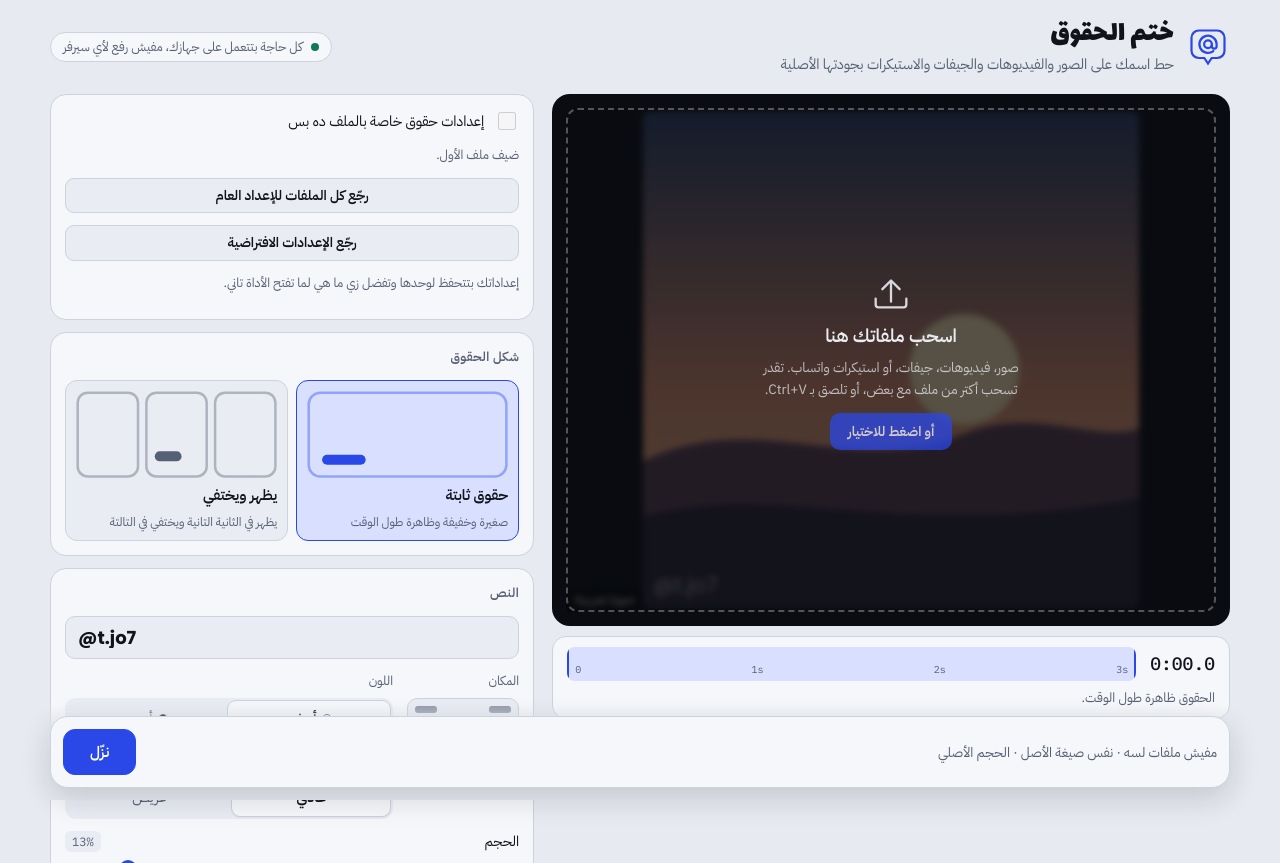
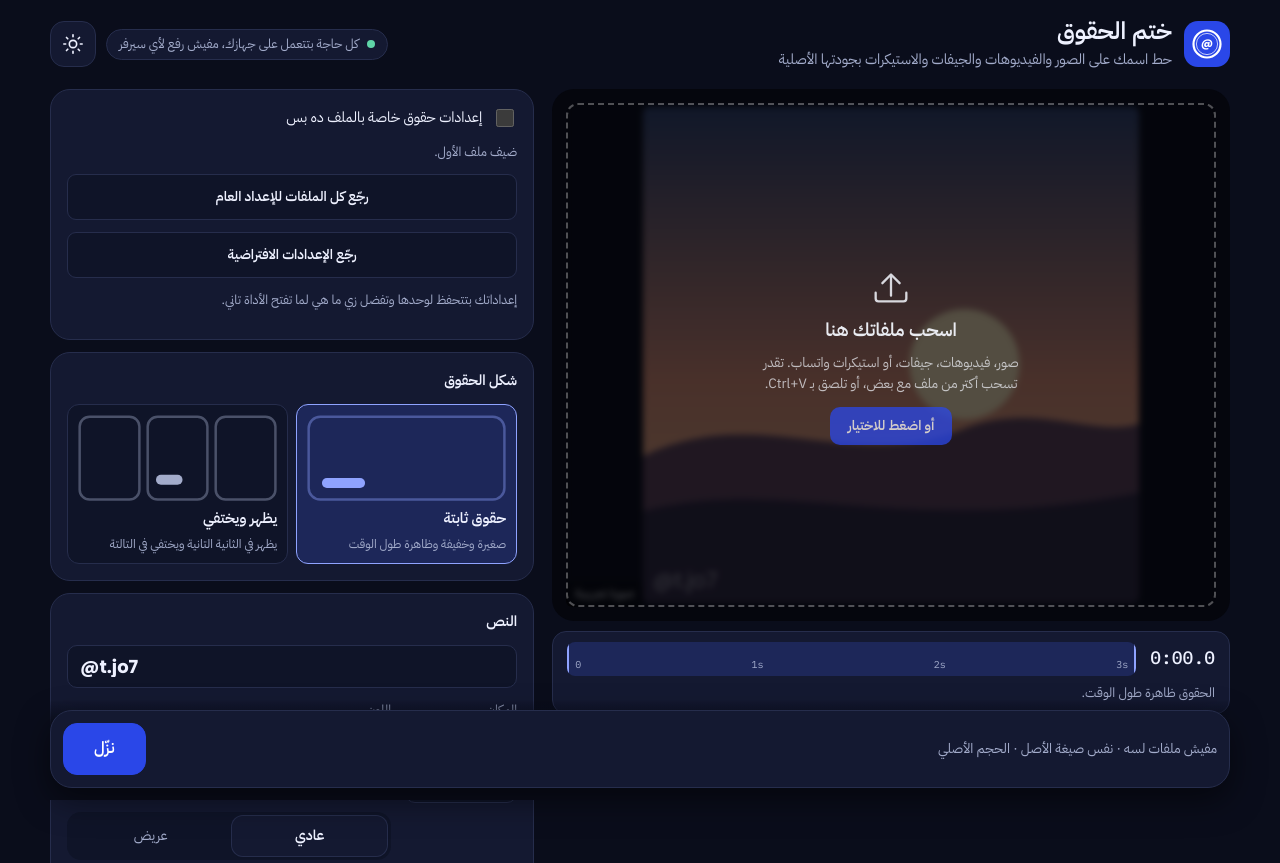
Before and after one commit to Deeper1deep/tjo7-stamp-app, a website: page www/index.html in a window 1280 px wide. Shown: the top 863 px of the page. Drawn offline with Linux system fonts and the light colour scheme.

Commit message:
New look: dark theme by default with a toggle, new app icon, @Deeper credit footer
- Refined UI (new palette, rounder cards, bigger touch targets)
- Dark theme is the default; the sun/moon button switches and remembers the choice
- New launcher icon: dark tile with a blue circular @ t.jo7 stamp
- Footer credit @Deeper (centered, at the very bottom) opens the owner's WhatsApp chat

Co-Authored-By: Claude Sonnet 5.5 <noreply@anthropic.com>
Claude-Session: https://claude.ai/code/session_016JH51oJqj1AfXQnoNBzy3f

```diff
--- a/www/index.html
+++ b/www/index.html
@@ -3,35 +3,31 @@
 <style>
 /* Layout: preview stage + timeline + filmstrip on one side, setting cards on the other, one docked action bar at the bottom. Stacks to one column on phones. */
 :root {
-  --bg: #e7eaf0;
-  --panel: #f6f7fa;
-  --panel2: #e9ecf3;
-  --fg: #10131a;
-  --muted: #566074;
-  --line: #ccd2de;
+  --bg: #f3f5fb;
+  --panel: #ffffff;
+  --panel2: #eef1f9;
+  --fg: #0e1330;
+  --muted: #5b6482;
+  --line: #dde2f0;
   --accent: #2a47e8;
   --accent-fg: #ffffff;
-  --accent-soft: #d9e0ff;
+  --accent-soft: #e9edff;
+  --btn: #2a47e8;
+  --btn-fg: #ffffff;
   --ok: #0f7a57;
   --warn: #9a5b00;
   --stage: #0a0c11;
   --stage-fg: #e9ebf1;
-  --shadow: 0 10px 30px rgba(16, 19, 26, .16);
+  --shadow: 0 10px 30px rgba(14, 19, 48, .14);
   --font-ui: "IBM Plex Sans Arabic", "Segoe UI", Tahoma, system-ui, sans-serif;
-  --font-display: "Lalezar", "IBM Plex Sans Arabic", "Segoe UI", system-ui, sans-serif;
+  --font-display: "IBM Plex Sans Arabic", "Segoe UI", system-ui, sans-serif;
   --font-mono: "IBM Plex Mono", ui-monospace, "SFMono-Regular", Menlo, Consolas, monospace;
 }
-@media (prefers-color-scheme: dark) {
-  :root:not([data-theme="light"]) {
-    --bg: #0c0e13; --panel: #141720; --panel2: #1c202b; --fg: #eef0f6; --muted: #98a2b8; --line: #272c39;
-    --accent: #8ea3ff; --accent-fg: #0a0f33; --accent-soft: #1d264f; --ok: #4fcaa1; --warn: #efb45c;
-    --stage: #05060a; --stage-fg: #e9ebf1; --shadow: 0 10px 30px rgba(0, 0, 0, .5); color-scheme: dark;
-  }
-}
 :root[data-theme="dark"] {
-  --bg: #0c0e13; --panel: #141720; --panel2: #1c202b; --fg: #eef0f6; --muted: #98a2b8; --line: #272c39;
-  --accent: #8ea3ff; --accent-fg: #0a0f33; --accent-soft: #1d264f; --ok: #4fcaa1; --warn: #efb45c;
-  --stage: #05060a; --stage-fg: #e9ebf1; --shadow: 0 10px 30px rgba(0, 0, 0, .5); color-scheme: dark;
+  --bg: #0a0d1b; --panel: #141931; --panel2: #0f1428; --fg: #eef1ff; --muted: #a3accb; --line: #262d4c;
+  --accent: #8fa3ff; --accent-fg: #0a0f33; --accent-soft: #1d2759; --btn: #2a47e8; --btn-fg: #ffffff;
+  --ok: #5fd6a8; --warn: #f2bd69;
+  --stage: #05060d; --stage-fg: #e9ebf1; --shadow: 0 12px 32px rgba(0, 0, 0, .5); color-scheme: dark;
 }
 [hidden] { display: none !important; }
 * { box-sizing: border-box; }
@@ -50,11 +46,27 @@ button { font: inherit; color: inherit; }
 /* ---- header ---- */
 .top { display: flex; align-items: center; justify-content: space-between; gap: 12px 20px; flex-wrap: wrap; margin-bottom: 18px; }
 .brand { display: flex; align-items: center; gap: 12px; min-width: 0; }
-.mark { flex: none; width: 44px; height: 44px; color: var(--accent); }
-.brand h1 { margin: 0; font: 400 30px/1.1 var(--font-display); text-wrap: balance; }
+.mark { flex: none; width: 46px; height: 46px; border-radius: 14px; background: #2a47e8; color: #fff; display: grid; place-items: center; }
+.mark svg { width: 32px; height: 32px; display: block; }
+.brand h1 { margin: 0; font: 700 24px/1.15 var(--font-display); text-wrap: balance; }
 .brand p { margin: 2px 0 0; color: var(--muted); font-size: .9rem; }
 .local { font-size: .8rem; color: var(--muted); border: 1px solid var(--line); background: var(--panel); border-radius: 999px; padding: 4px 12px; display: inline-flex; gap: 8px; align-items: center; }
 .local i { width: 8px; height: 8px; border-radius: 50%; background: var(--ok); display: inline-block; }
+
+/* ---- theme toggle ---- */
+.top-r { display: flex; align-items: center; gap: 10px; flex-wrap: wrap; }
+.iconbtn { width: 46px; height: 46px; flex: none; border-radius: 14px; border: 1px solid var(--line); background: var(--panel); color: var(--fg); display: grid; place-items: center; cursor: pointer; padding: 0; }
+.iconbtn svg { width: 22px; height: 22px; }
+.iconbtn .moon { display: none; }
+:root:not([data-theme="dark"]) .iconbtn .sun { display: none; }
+:root:not([data-theme="dark"]) .iconbtn .moon { display: block; }
+
+/* ---- footer credit ---- */
+.credit-wrap { display: grid; justify-items: center; gap: 6px; padding: 22px 0 max(26px, env(safe-area-inset-bottom, 0px)); text-align: center; }
+.credit { display: inline-flex; align-items: center; gap: 10px; min-height: 46px; padding: 8px 18px; border-radius: 999px; border: 1px solid var(--line); background: var(--panel); color: var(--fg); text-decoration: none; font: 600 16px/1 "Poppins", system-ui, sans-serif; direction: ltr; }
+.credit svg { width: 20px; height: 20px; color: #1fa855; flex: none; }
+.credit:hover { border-color: var(--accent); }
+.credit-note { font-size: .8rem; color: var(--muted); }
 
 /* ---- grid ---- */
 .grid { display: grid; gap: 18px; grid-template-columns: minmax(0, 1fr); align-items: start; }
@@ -66,7 +78,7 @@ button { font: inherit; color: inherit; }
 
 /* ---- stage ---- */
 .stage {
-  position: relative; background: var(--stage); border-radius: 18px; padding: 16px; min-height: 280px;
+  position: relative; background: var(--stage); border-radius: 22px; padding: 16px; min-height: 280px;
   display: grid; place-items: center; overflow: hidden; border: 2px solid transparent; transition: border-color .15s;
 }
 .stage.drag { border-color: var(--accent); }
@@ -84,7 +96,7 @@ button { font: inherit; color: inherit; }
 .empty svg { width: 46px; height: 46px; opacity: .9; }
 .empty strong { font-size: 1.15rem; font-weight: 600; }
 .empty span { font-size: .85rem; opacity: .75; max-width: 34ch; }
-.empty .pick { margin-top: 6px; background: var(--accent); color: var(--accent-fg); border-radius: 10px; padding: 8px 18px; font-weight: 600; }
+.empty .pick { margin-top: 6px; background: var(--btn); color: var(--btn-fg); border-radius: 10px; padding: 8px 18px; font-weight: 600; }
 .stage input[type="file"], .addtile input[type="file"] { position: absolute; inset: 0; width: 100%; height: 100%; opacity: 0; cursor: pointer; font-size: 0; }
 .sampletag { position: absolute; inset-block-end: 12px; inset-inline-end: 12px; font-size: 12px; background: rgba(0, 0, 0, .6); color: #fff; padding: 3px 9px; border-radius: 6px; }
 
@@ -102,7 +114,7 @@ button { font: inherit; color: inherit; }
 
 /* ---- filmstrip ---- */
 .film { display: flex; gap: 8px; overflow-x: auto; padding: 12px 2px 6px; margin-top: 2px; scrollbar-width: thin; }
-.fc { position: relative; flex: none; width: 178px; display: grid; grid-template-columns: 46px minmax(0, 1fr); gap: 8px; align-items: center; background: var(--panel); border: 1.5px solid var(--line); border-radius: 12px; padding: 6px; cursor: pointer; text-align: start; }
+.fc { position: relative; flex: none; width: 186px; display: grid; grid-template-columns: 46px minmax(0, 1fr); gap: 8px; align-items: center; background: var(--panel); border: 1.5px solid var(--line); border-radius: 12px; padding: 6px; cursor: pointer; text-align: start; }
 .fc.ov::after { content: ''; position: absolute; top: 5px; inset-inline-end: 5px; width: 9px; height: 9px; border-radius: 50%; background: var(--accent); box-shadow: 0 0 0 2px var(--panel); }
 .fc.on { border-color: var(--accent); box-shadow: 0 0 0 2px var(--accent-soft); }
 .fc img, .fc .ph { width: 46px; height: 46px; border-radius: 8px; object-fit: cover; background: var(--panel2); }
@@ -113,8 +125,8 @@ button { font: inherit; color: inherit; }
 .addtile { position: relative; flex: none; width: 74px; min-height: 58px; display: grid; place-items: center; border: 1.5px dashed var(--line); border-radius: 12px; color: var(--muted); font-size: 12px; text-align: center; background: transparent; cursor: pointer; }
 
 /* ---- cards ---- */
-.card { background: var(--panel); border: 1px solid var(--line); border-radius: 16px; padding: 14px; display: grid; gap: 12px; min-width: 0; }
-.card h2 { margin: 0; font-size: .8rem; font-weight: 600; color: var(--muted); letter-spacing: .03em; }
+.card { background: var(--panel); border: 1px solid var(--line); border-radius: 20px; padding: 16px; display: grid; gap: 12px; min-width: 0; }
+.card h2 { margin: 0; font-size: .9rem; font-weight: 700; color: var(--fg); }
 .hint { margin: 0; font-size: .8rem; color: var(--muted); }
 .modes { display: grid; grid-template-columns: 1fr 1fr; gap: 8px; }
 .mode { display: grid; gap: 6px; text-align: start; border: 1.5px solid var(--line); background: var(--panel2); border-radius: 12px; padding: 10px; cursor: pointer; min-width: 0; }
@@ -123,8 +135,8 @@ button { font: inherit; color: inherit; }
 .mode small { color: var(--muted); font-size: .76rem; line-height: 1.35; }
 .mode[aria-pressed="true"] { border-color: var(--accent); background: var(--accent-soft); }
 .mode[aria-pressed="true"] svg { color: var(--accent); }
-.seg { display: flex; flex-wrap: wrap; gap: 2px; background: var(--panel2); border-radius: 11px; padding: 3px; }
-.seg button { flex: 1 1 auto; min-width: 0; border: 0; background: transparent; color: var(--muted); border-radius: 8px; padding: 7px 10px; font-size: .88rem; cursor: pointer; white-space: nowrap; }
+.seg { display: flex; flex-wrap: wrap; gap: 2px; background: var(--panel2); border-radius: 14px; padding: 4px; }
+.seg button { flex: 1 1 auto; min-width: 0; border: 0; background: transparent; color: var(--muted); border-radius: 11px; padding: 9px 12px; min-height: 40px; font-size: .88rem; cursor: pointer; white-space: nowrap; }
 .seg button[aria-pressed="true"] { background: var(--panel); color: var(--fg); font-weight: 600; box-shadow: 0 0 0 1px var(--line), 0 1px 2px rgba(0, 0, 0, .12); }
 .seg .dot { display: inline-block; width: 10px; height: 10px; border-radius: 50%; border: 1px solid var(--muted); margin-inline-end: 6px; vertical-align: -1px; }
 input[type="text"] { width: 100%; min-width: 0; font: 700 18px/1.2 "Poppins", system-ui, sans-serif; direction: ltr; text-align: left; color: var(--fg); background: var(--panel2); border: 1px solid var(--line); border-radius: 10px; padding: 10px 12px; }
@@ -154,7 +166,7 @@ input[type="range"]::-moz-range-thumb { width: 14px; height: 14px; border-radius
 
 /* ---- dock ---- */
 .dock { position: sticky; bottom: 0; z-index: 5; margin-top: 16px; padding: 10px 0 max(12px, env(safe-area-inset-bottom, 0px)); background: linear-gradient(to top, var(--bg) 72%, transparent); }
-.dock-in { max-width: 1180px; margin: 0 auto; background: var(--panel); border: 1px solid var(--line); border-radius: 18px; padding: 12px; box-shadow: var(--shadow); display: grid; gap: 10px; }
+.dock-in { max-width: 1180px; margin: 0 auto; background: var(--panel); border: 1px solid var(--line); border-radius: 22px; padding: 12px; box-shadow: var(--shadow); display: grid; gap: 10px; }
 .results { display: grid; gap: 6px; max-height: 34vh; overflow-y: auto; }
 .res { display: flex; flex-wrap: wrap; align-items: center; gap: 4px 12px; background: var(--panel2); border-radius: 12px; padding: 7px 10px; }
 .res .rn { flex: 1 1 150px; min-width: 0; font-size: .88rem; font-weight: 500; overflow: hidden; text-overflow: ellipsis; white-space: nowrap; direction: ltr; text-align: start; }
@@ -167,8 +179,8 @@ input[type="range"]::-moz-range-thumb { width: 14px; height: 14px; border-radius
 .statusline:empty { display: none; }
 .dock-row { display: flex; gap: 8px; flex-wrap: wrap; align-items: center; }
 .summary { flex: 1 1 200px; min-width: 0; font-size: .85rem; color: var(--muted); }
-.btn { border: 1px solid var(--line); background: var(--panel2); color: var(--fg); border-radius: 12px; padding: 10px 16px; font-weight: 600; cursor: pointer; }
-.btn.primary { background: var(--accent); border-color: var(--accent); color: var(--accent-fg); padding-inline: 26px; }
+.btn { border: 1px solid var(--line); background: var(--panel2); color: var(--fg); border-radius: 14px; padding: 12px 18px; min-height: 46px; font-weight: 600; cursor: pointer; }
+.btn.primary { background: var(--btn); border-color: var(--btn); color: var(--btn-fg); padding-inline: 30px; min-height: 50px; font-size: 1rem; }
 .btn.small { padding: 6px 12px; font-size: .85rem; border-radius: 9px; }
 .btn:disabled { opacity: .55; cursor: progress; }
 @media (max-width: 560px) {
@@ -182,17 +194,19 @@ input[type="range"]::-moz-range-thumb { width: 14px; height: 14px; border-radius
 <div class="shell" dir="rtl" lang="ar">
   <header class="top">
     <div class="brand">
-      <svg class="mark" viewBox="0 0 48 48" aria-hidden="true">
-        <path d="M6 14a8 8 0 0 1 8-8h20a8 8 0 0 1 8 8v14a8 8 0 0 1-8 8h-6l-4 6-4-6h-6a8 8 0 0 1-8-8z" fill="none" stroke="currentColor" stroke-width="2.4"/>
-        <circle cx="24" cy="21" r="4.2" fill="none" stroke="currentColor" stroke-width="2.4"/>
-        <path d="M28.2 21v2.2a2.6 2.6 0 0 0 5.2 0V21a9.4 9.4 0 1 0-3.6 7.4" fill="none" stroke="currentColor" stroke-width="2.4" stroke-linecap="round"/>
-      </svg>
+      <span class="mark" aria-hidden="true"><svg viewBox="0 0 32 32" fill="none"><circle cx="16" cy="16" r="13.5" stroke="#fff" stroke-width="2.2"/><circle cx="16" cy="16" r="10.6" stroke="#fff" stroke-width="0.9" opacity=".8"/><text x="16" y="18.6" text-anchor="middle" font-family="Poppins, sans-serif" font-weight="700" font-size="11.5" fill="#fff">@</text></svg></span>
       <div>
         <h1>ختم الحقوق</h1>
         <p>حط اسمك على الصور والفيديوهات والجيفات والاستيكرات بجودتها الأصلية</p>
       </div>
     </div>
-    <span class="local"><i></i>كل حاجة بتتعمل على جهازك، مفيش رفع لأي سيرفر</span>
+    <div class="top-r">
+      <span class="local"><i></i>كل حاجة بتتعمل على جهازك، مفيش رفع لأي سيرفر</span>
+      <button class="iconbtn" id="themeBtn" type="button" aria-label="تبديل الثيم بين الأسود والأبيض" title="تبديل الثيم">
+        <svg class="sun" viewBox="0 0 24 24" fill="none" stroke="currentColor" stroke-width="1.8" stroke-linecap="round" stroke-linejoin="round" aria-hidden="true"><circle cx="12" cy="12" r="4"/><path d="M12 2v2M12 20v2M4.9 4.9l1.4 1.4M17.7 17.7l1.4 1.4M2 12h2M20 12h2M4.9 19.1l1.4-1.4M17.7 6.3l1.4-1.4"/></svg>
+        <svg class="moon" viewBox="0 0 24 24" fill="none" stroke="currentColor" stroke-width="1.8" stroke-linecap="round" stroke-linejoin="round" aria-hidden="true"><path d="M21 12.8A9 9 0 1 1 11.2 3a7 7 0 0 0 9.8 9.8z"/></svg>
+      </button>
+    </div>
   </header>
 
   <div class="grid">
@@ -326,6 +340,14 @@ input[type="range"]::-moz-range-thumb { width: 14px; height: 14px; border-radius
       </div>
     </div>
   </div>
+
+  <footer class="credit-wrap">
+    <a class="credit" id="credit" href="https://wa.me/qr/BTFMWNAXQXM3L1" target="_blank" rel="noopener noreferrer" aria-label="@Deeper، اضغط للتواصل معي على واتساب">
+      <svg viewBox="0 0 24 24" fill="none" stroke="currentColor" stroke-width="2" stroke-linecap="round" stroke-linejoin="round" aria-hidden="true"><path d="M21 11.5a8.4 8.4 0 0 1-12.4 7.4L3 20.5l1.7-5.4A8.4 8.4 0 1 1 21 11.5z"/></svg>
+      <span>@Deeper</span>
+    </a>
+    <span class="credit-note">اضغط للتواصل معي على واتساب</span>
+  </footer>
 </div>
 
 <script>
@@ -340,7 +362,17 @@ input[type="range"]::-moz-range-thumb { width: 14px; height: 14px; border-radius
   const NATIVE = !!(window.Capacitor && window.Capacitor.isNativePlatform && window.Capacitor.isNativePlatform());
   const ACC_ADD = NATIVE ? '*/*' : 'image/*,video/*,.webm,.mp4,.mov,.gif';
   if (NATIVE) $('file').accept = '*/*';
-  if (NATIVE) { const bt = $('buildTag'); if (bt) bt.textContent = 'نسخة التطبيق: v4-2026-10-19'; }
+  /* theme: dark by default, the choice is remembered */
+  (function theme() {
+    const root = document.documentElement, key = 'tjo7.theme';
+    let t = 'dark';
+    try { const s = localStorage.getItem(key); if (s === 'light' || s === 'dark') t = s; } catch (e) { /* ignore */ }
+    const apply = () => { root.setAttribute('data-theme', t); const b = $('themeBtn'); if (b) b.setAttribute('aria-pressed', String(t === 'dark')); };
+    apply();
+    const btn = $('themeBtn');
+    if (btn) btn.addEventListener('click', () => { t = t === 'dark' ? 'light' : 'dark'; apply(); try { localStorage.setItem(key, t); } catch (e) { /* ignore */ } });
+  })();
+  if (NATIVE) { const bt = $('buildTag'); if (bt) bt.textContent = 'نسخة التطبيق: v5-2026-10-21'; }
   const cv = $('cv'), cx = cv.getContext('2d');
   let dirty = true;
   const items = [];
@@ -1438,7 +1470,7 @@ input[type="range"]::-moz-range-thumb { width: 14px; height: 14px; border-radius
   let savedWhere = ''; let fallbackWhy = ''; const savedAll = new Set();
   const nativeNote = () => (NATIVE && fallbackWhy ? ' اتفتحت قايمة المشاركة لأن الحفظ المباشر مش شغال (' + fallbackWhy + ').' : '');
   const folderAr = (f) => f.replace('Pictures', 'الصور').replace('Movies', 'الفيديو').replace('Download', 'التنزيلات');
-  const BUILD = 'v4-2026-10-19';
+  const BUILD = 'v5-2026-10-21';
   const callNative = (plugin, method, opts) => {
     const C = window.Capacitor;
     if (C && typeof C.nativePromise === 'function') return C.nativePromise(plugin, method, opts);
```
Also changed, not shown: 16 other files.
